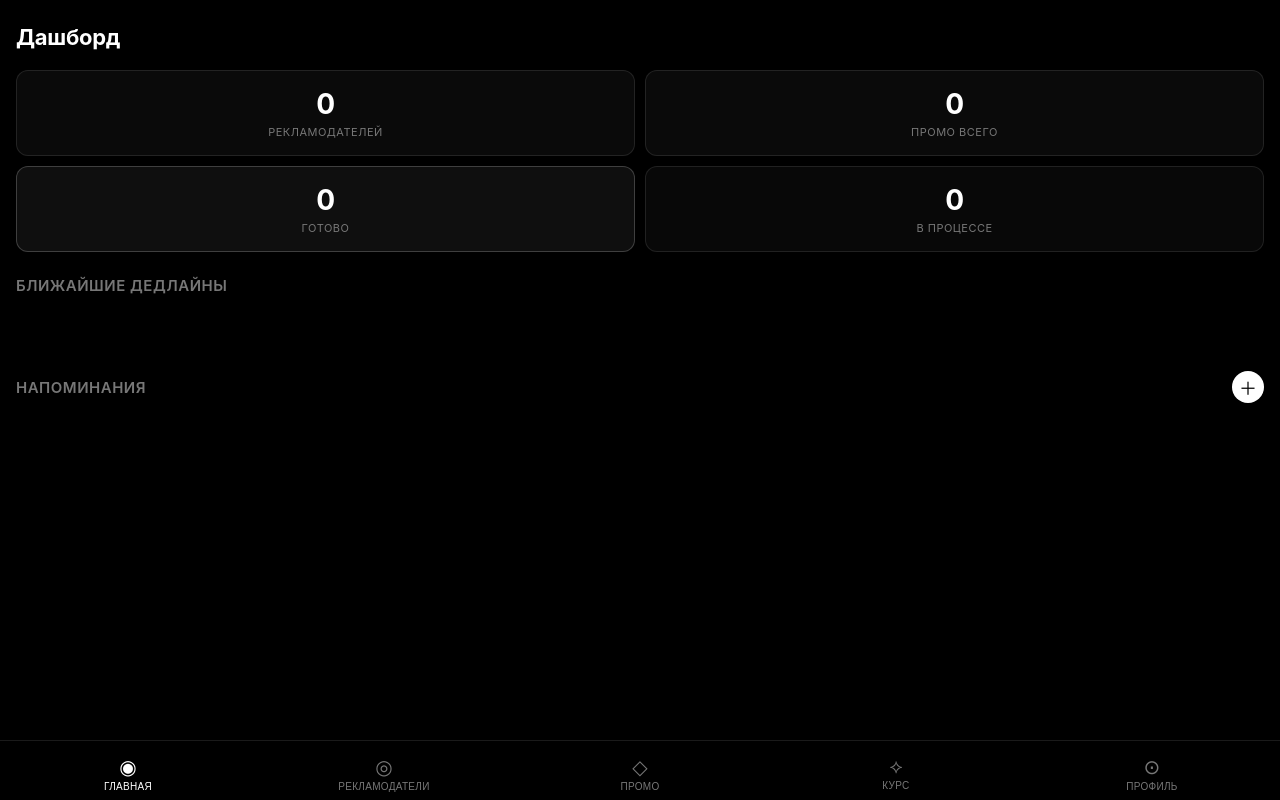
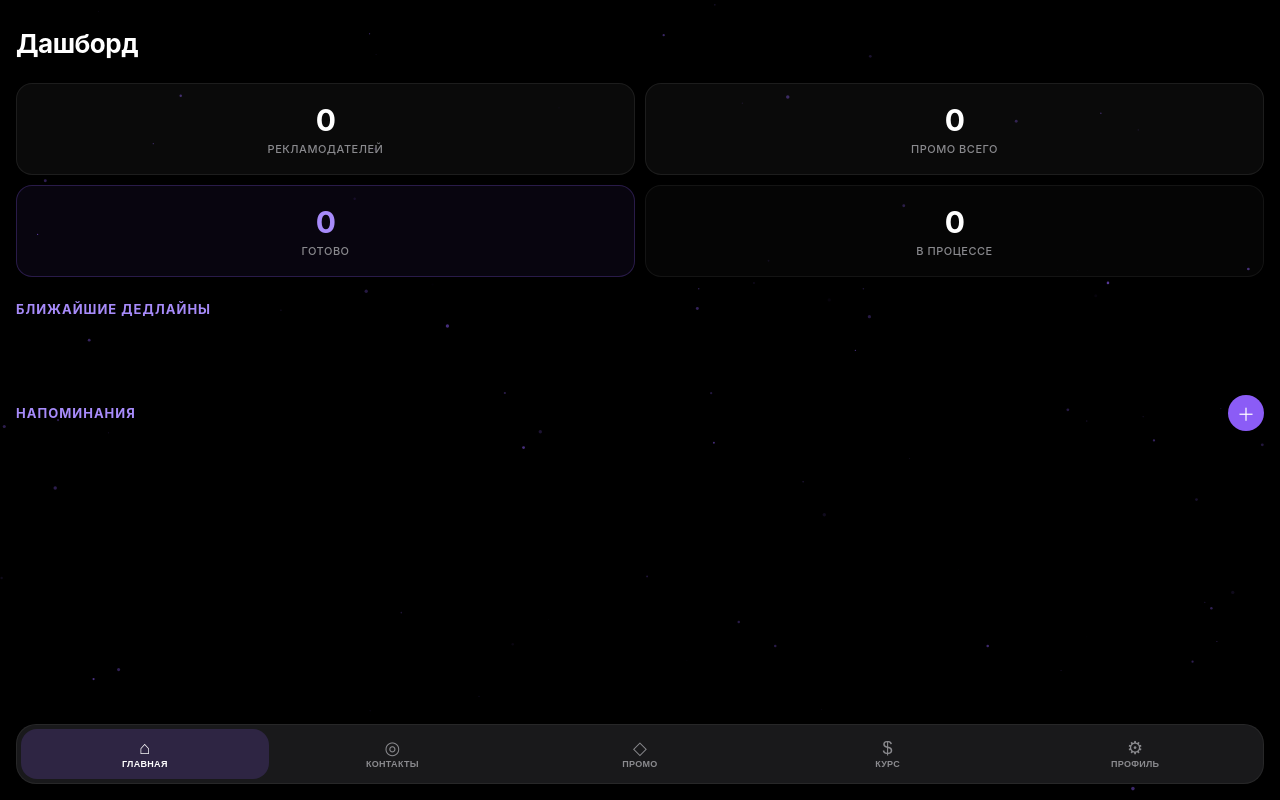
Before and after one commit to ForbiddenCount/cekxeijc, a FastAPI app: page / in a window 1280 px wide. Run offline with FastAPI, Linux system fonts and the light colour scheme; some libraries are stand-ins or nearby versions.

Commit message:
redesign: purple accent theme with particle animation (Editing Bot style)
Co-Authored-By: Devin AI <158243242+devin-ai-integration[bot]@users.noreply.github.com>

```diff
--- a/frontend/static/app.js
+++ b/frontend/static/app.js
@@ -6,9 +6,64 @@ let advertisers = [];
 let promos = [];
 let exchangeRate = 92;
 
+// ── Particles ──
+
+function initParticles() {
+    const canvas = document.getElementById("particleCanvas");
+    if (!canvas) return;
+    const ctx = canvas.getContext("2d");
+    let w, h, particles;
+
+    function resize() {
+        w = canvas.width = window.innerWidth;
+        h = canvas.height = window.innerHeight;
+    }
+
+    function createParticles() {
+        particles = [];
+        const count = Math.floor((w * h) / 12000);
+        for (let i = 0; i < count; i++) {
+            particles.push({
+                x: Math.random() * w,
+                y: Math.random() * h,
+                r: Math.random() * 1.5 + 0.3,
+                dx: (Math.random() - 0.5) * 0.15,
+                dy: (Math.random() - 0.5) * 0.15,
+                alpha: Math.random() * 0.4 + 0.1,
+                pulse: Math.random() * Math.PI * 2,
+            });
+        }
+    }
+
+    function draw() {
+        ctx.clearRect(0, 0, w, h);
+        for (const p of particles) {
+            p.x += p.dx;
+            p.y += p.dy;
+            p.pulse += 0.008;
+            if (p.x < 0) p.x = w;
+            if (p.x > w) p.x = 0;
+            if (p.y < 0) p.y = h;
+            if (p.y > h) p.y = 0;
+            const a = p.alpha + Math.sin(p.pulse) * 0.15;
+            ctx.beginPath();
+            ctx.arc(p.x, p.y, p.r, 0, Math.PI * 2);
+            ctx.fillStyle = `rgba(139, 92, 246, ${Math.max(0, a)})`;
+            ctx.fill();
+        }
+        requestAnimationFrame(draw);
+    }
+
+    resize();
+    createParticles();
+    draw();
+    window.addEventListener("resize", () => { resize(); createParticles(); });
+}
+
 // ── Init ──
 
 document.addEventListener("DOMContentLoaded", async () => {
+    initParticles();
     if (tg) {
         tg.ready();
         tg.expand();
--- a/frontend/static/style.css
+++ b/frontend/static/style.css
@@ -1,19 +1,19 @@
 :root {
-    --bg: var(--tg-theme-bg-color, #000000);
-    --bg-secondary: var(--tg-theme-secondary-bg-color, #0a0a0a);
-    --text: var(--tg-theme-text-color, #ffffff);
-    --text-secondary: var(--tg-theme-hint-color, #777777);
-    --accent: var(--tg-theme-button-color, #ffffff);
-    --accent-text: var(--tg-theme-button-text-color, #000000);
-    --link: var(--tg-theme-link-color, #cccccc);
+    --bg: #000000;
+    --bg-secondary: #0a0a0a;
+    --text: #ffffff;
+    --text-secondary: #8a8a8e;
+    --accent: #8B5CF6;
+    --accent-light: #A78BFA;
+    --accent-dim: rgba(139, 92, 246, 0.15);
+    --accent-glow: rgba(139, 92, 246, 0.25);
     --card-bg: rgba(255, 255, 255, 0.04);
-    --border: rgba(255, 255, 255, 0.10);
-    --border-strong: rgba(255, 255, 255, 0.20);
-    --success: #ffffff;
-    --warning: #999999;
-    --danger: #ffffff;
-    --radius: 12px;
-    --radius-sm: 8px;
+    --card-bg-accent: rgba(139, 92, 246, 0.06);
+    --border: rgba(255, 255, 255, 0.08);
+    --border-accent: rgba(139, 92, 246, 0.25);
+    --radius: 16px;
+    --radius-sm: 12px;
+    --radius-xs: 8px;
 }
 
 * {
@@ -23,26 +23,47 @@
 }
 
 body {
-    font-family: -apple-system, BlinkMacSystemFont, 'Segoe UI', Roboto, sans-serif;
+    font-family: -apple-system, BlinkMacSystemFont, 'SF Pro Display', 'Segoe UI', Roboto, sans-serif;
     background: var(--bg);
     color: var(--text);
     min-height: 100vh;
-    padding-bottom: 80px;
+    padding-bottom: 100px;
     -webkit-font-smoothing: antialiased;
+    overflow-x: hidden;
 }
 
-/* Navigation */
+/* Particle background */
+#particleCanvas {
+    position: fixed;
+    top: 0;
+    left: 0;
+    width: 100%;
+    height: 100%;
+    z-index: 0;
+    pointer-events: none;
+}
+
+#app {
+    position: relative;
+    z-index: 1;
+}
+
+/* ── Navigation (pill style) ── */
 .bottom-nav {
     position: fixed;
-    bottom: 0;
-    left: 0;
-    right: 0;
+    bottom: 16px;
+    left: 16px;
+    right: 16px;
     display: flex;
-    background: var(--bg);
-    border-top: 1px solid var(--border);
-    padding: 6px 0;
-    padding-bottom: env(safe-area-inset-bottom, 6px);
+    align-items: center;
+    background: rgba(28, 28, 30, 0.92);
+    backdrop-filter: blur(20px);
+    -webkit-backdrop-filter: blur(20px);
+    border-radius: 20px;
+    padding: 4px;
     z-index: 100;
+    border: 1px solid rgba(255, 255, 255, 0.06);
+    box-shadow: 0 8px 32px rgba(0, 0, 0, 0.5);
 }
 
 .nav-btn {
@@ -51,35 +72,39 @@ body {
     flex-direction: column;
     align-items: center;
     gap: 2px;
-    padding: 8px 4px;
+    padding: 10px 4px;
     background: none;
     border: none;
     color: var(--text-secondary);
     cursor: pointer;
-    transition: all 0.2s;
+    transition: all 0.3s ease;
     -webkit-tap-highlight-color: transparent;
+    border-radius: 16px;
+    position: relative;
 }
 
 .nav-btn.active {
     color: var(--text);
+    background: rgba(139, 92, 246, 0.18);
 }
 
 .nav-icon {
-    font-size: 20px;
+    font-size: 18px;
+    line-height: 1;
 }
 
 .nav-label {
-    font-size: 10px;
-    font-weight: 500;
+    font-size: 9px;
+    font-weight: 600;
     letter-spacing: 0.3px;
     text-transform: uppercase;
 }
 
-/* Pages */
+/* ── Pages ── */
 .page {
     display: none;
     padding: 16px;
-    animation: fadeIn 0.25s ease;
+    animation: fadeIn 0.3s ease;
 }
 
 .page.active {
@@ -87,87 +112,103 @@ body {
 }
 
 @keyframes fadeIn {
-    from { opacity: 0; transform: translateY(6px); }
+    from { opacity: 0; transform: translateY(8px); }
     to { opacity: 1; transform: translateY(0); }
 }
 
-/* Header */
+/* ── Header ── */
 .header {
     display: flex;
     align-items: center;
     justify-content: space-between;
-    margin-bottom: 20px;
-    padding-top: 8px;
+    margin-bottom: 24px;
+    padding-top: 12px;
 }
 
 .header h1 {
-    font-size: 22px;
+    font-size: 26px;
     font-weight: 700;
-    letter-spacing: -0.3px;
+    letter-spacing: -0.5px;
 }
 
-/* Buttons */
+/* ── Buttons ── */
 .btn-primary {
     background: var(--text);
     color: var(--bg);
     border: none;
-    padding: 10px 18px;
+    padding: 12px 22px;
     border-radius: var(--radius-sm);
     font-size: 14px;
-    font-weight: 600;
+    font-weight: 700;
     cursor: pointer;
-    transition: opacity 0.2s;
+    transition: all 0.2s;
     -webkit-tap-highlight-color: transparent;
-    letter-spacing: 0.2px;
+    letter-spacing: 0.3px;
+    text-transform: uppercase;
 }
 
 .btn-primary:active {
     opacity: 0.7;
+    transform: scale(0.97);
 }
 
 .btn-secondary {
     background: transparent;
     color: var(--text);
-    border: 1px solid var(--border-strong);
-    padding: 10px 18px;
+    border: 1px solid rgba(255, 255, 255, 0.15);
+    padding: 12px 22px;
     border-radius: var(--radius-sm);
     font-size: 14px;
-    font-weight: 500;
+    font-weight: 600;
     cursor: pointer;
+    transition: all 0.2s;
+}
+
+.btn-secondary:active {
+    opacity: 0.7;
 }
 
 .btn-danger {
     background: transparent;
-    color: #ff4444;
-    border: 1px solid rgba(255, 68, 68, 0.3);
-    padding: 10px 18px;
+    color: #FF453A;
+    border: 1px solid rgba(255, 69, 58, 0.25);
+    padding: 12px 22px;
     border-radius: var(--radius-sm);
     font-size: 14px;
     font-weight: 600;
     cursor: pointer;
 }
 
+.btn-danger:active {
+    opacity: 0.7;
+}
+
 .btn-icon {
-    background: var(--text);
-    color: var(--bg);
+    background: var(--accent);
+    color: var(--text);
     border: none;
-    width: 32px;
-    height: 32px;
+    width: 36px;
+    height: 36px;
     border-radius: 50%;
     font-size: 18px;
     cursor: pointer;
     display: flex;
     align-items: center;
     justify-content: center;
+    transition: all 0.2s;
+}
+
+.btn-icon:active {
+    transform: scale(0.9);
 }
 
 .btn-sm {
-    padding: 6px 12px;
+    padding: 8px 14px;
     font-size: 12px;
-    border-radius: 8px;
+    border-radius: var(--radius-xs);
 }
 
-/* Stats Grid */
+/* ── Stats Grid ── */
 .stats-grid {
     display: grid;
     grid-template-columns: 1fr 1fr;
@@ -179,25 +220,30 @@ body {
     background: var(--card-bg);
     border: 1px solid var(--border);
     border-radius: var(--radius);
-    padding: 16px;
+    padding: 18px;
     text-align: center;
+    transition: all 0.2s;
 }
 
 .stat-card.accent {
-    border-color: var(--border-strong);
-    background: rgba(255, 255, 255, 0.06);
+    border-color: var(--border-accent);
+    background: var(--card-bg-accent);
 }
 
 .stat-card.warning {
-    border-color: var(--border);
-    background: rgba(255, 255, 255, 0.03);
+    border-color: rgba(255, 255, 255, 0.06);
+    background: rgba(255, 255, 255, 0.02);
 }
 
 .stat-value {
-    font-size: 28px;
+    font-size: 30px;
     font-weight: 700;
     margin-bottom: 4px;
     letter-spacing: -0.5px;
+}
+
+.stat-card.accent .stat-value {
+    color: var(--accent-light);
 }
 
 .stat-label {
@@ -205,9 +251,10 @@ body {
     color: var(--text-secondary);
     text-transform: uppercase;
     letter-spacing: 0.5px;
+    font-weight: 500;
 }
 
-/* Sections */
+/* ── Sections ── */
 .section {
     margin-bottom: 24px;
 }
@@ -216,23 +263,23 @@ body {
     display: flex;
     align-items: center;
     justify-content: space-between;
-    margin-bottom: 12px;
+    margin-bottom: 14px;
 }
 
 .section-header h2 {
-    font-size: 15px;
-    font-weight: 600;
+    font-size: 13px;
+    font-weight: 700;
     text-transform: uppercase;
-    letter-spacing: 0.5px;
-    color: var(--text-secondary);
+    letter-spacing: 1px;
+    color: var(--accent-light);
 }
 
-/* Cards */
+/* ── Cards ── */
 .card {
     background: var(--card-bg);
     border: 1px solid var(--border);
     border-radius: var(--radius);
-    padding: 14px;
+    padding: 16px;
     margin-bottom: 10px;
     cursor: pointer;
     transition: all 0.2s;
@@ -623,14 +686,14 @@ body {
     font-size: 14px;
 }
 
-/* List */
+/* ── List ── */
 .list {
     min-height: 40px;
 }
 
-/* Scrollbar */
+/* ── Scrollbar ── */
 ::-webkit-scrollbar {
-    width: 4px;
+    width: 3px;
 }
 
 ::-webkit-scrollbar-track {
@@ -638,18 +701,18 @@ body {
 }
 
 ::-webkit-scrollbar-thumb {
-    background: var(--border);
+    background: var(--accent-dim);
     border-radius: 4px;
 }
 
-/* Status select in card */
+/* ── Status select ── */
 .status-select {
     background: transparent;
     border: 1px solid var(--border);
     color: inherit;
     font-size: 12px;
     font-weight: 600;
-    padding: 4px 8px;
+    padding: 5px 10px;
     border-radius: 20px;
     cursor: pointer;
     -webkit-appearance: none;
--- a/frontend/templates/index.html
+++ b/frontend/templates/index.html
@@ -8,27 +8,29 @@
     <link rel="stylesheet" href="/static/style.css">
 </head>
 <body>
+    <canvas id="particleCanvas"></canvas>
+
     <div id="app">
         <!-- Navigation -->
         <nav class="bottom-nav" id="bottomNav">
             <button class="nav-btn active" data-page="dashboard" onclick="showPage('dashboard')">
-                <span class="nav-icon">◉</span>
+                <span class="nav-icon">⌂</span>
                 <span class="nav-label">Главная</span>
             </button>
             <button class="nav-btn" data-page="advertisers" onclick="showPage('advertisers')">
                 <span class="nav-icon">◎</span>
-                <span class="nav-label">Рекламодатели</span>
+                <span class="nav-label">Контакты</span>
             </button>
             <button class="nav-btn" data-page="promos" onclick="showPage('promos')">
                 <span class="nav-icon">◇</span>
                 <span class="nav-label">Промо</span>
             </button>
             <button class="nav-btn" data-page="converter" onclick="showPage('converter')">
-                <span class="nav-icon">⟡</span>
+                <span class="nav-icon">$</span>
                 <span class="nav-label">Курс</span>
             </button>
             <button class="nav-btn" data-page="profile" onclick="showPage('profile')">
-                <span class="nav-icon">⊙</span>
+                <span class="nav-icon">⚙</span>
                 <span class="nav-label">Профиль</span>
             </button>
             <button class="nav-btn" data-page="admin" onclick="showPage('admin')" id="adminNavBtn" style="display:none">
```
Also changed, not shown: other parts of frontend/static/style.css (+161 -87 lines).
